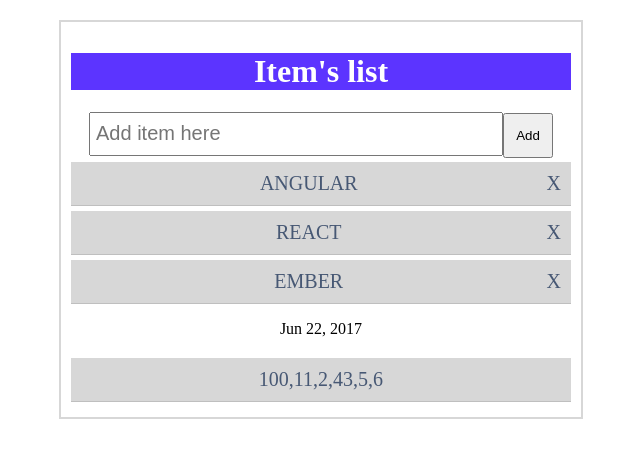
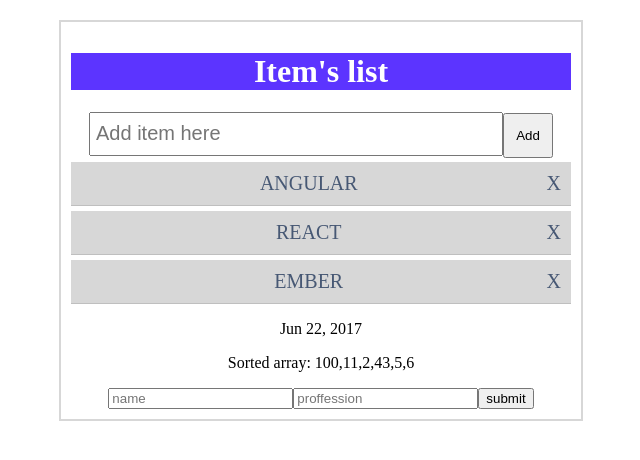
Before and after one commit to notNewlyBorn/angular-app, an Angular app: page / in a window 1280 px wide. Shown: the top 460 px of the page, without its empty margins (319-959 px from the left). Built offline with nearby package versions, Linux system fonts and the light colour scheme.

Commit message:
template driven forms

```diff
--- a/src/app/app.component.html
+++ b/src/app/app.component.html
@@ -12,7 +12,14 @@
     </li>
   </ul>
   <p>{{ day | date }}</p>
-  <ul>
-    <li>{{arr | sort: 'ascending'}}</li>
-  </ul>
+  <p>Sorted array: {{arr | sort: 'ascending'}}</p>
+
+  <form class="formContainer"
+        #userForm = "ngForm"
+        (ngSubmit) = "onSubmitForm(userForm.value)"
+  >
+  <input type="text" name="name" placeholder="name" ngModel>
+  <input type="text" name="proffession" placeholder="proffession" ngModel>
+  <input type="submit" value="submit">
+  </form>
 </div>
--- a/src/app/app.component.ts
+++ b/src/app/app.component.ts
@@ -21,4 +21,8 @@
   deleteItem = function(item){
     this.items.splice(item, 1);
   }
+
+  onSubmitForm(user) {
+    console.log(user);
+  }
 }
```
